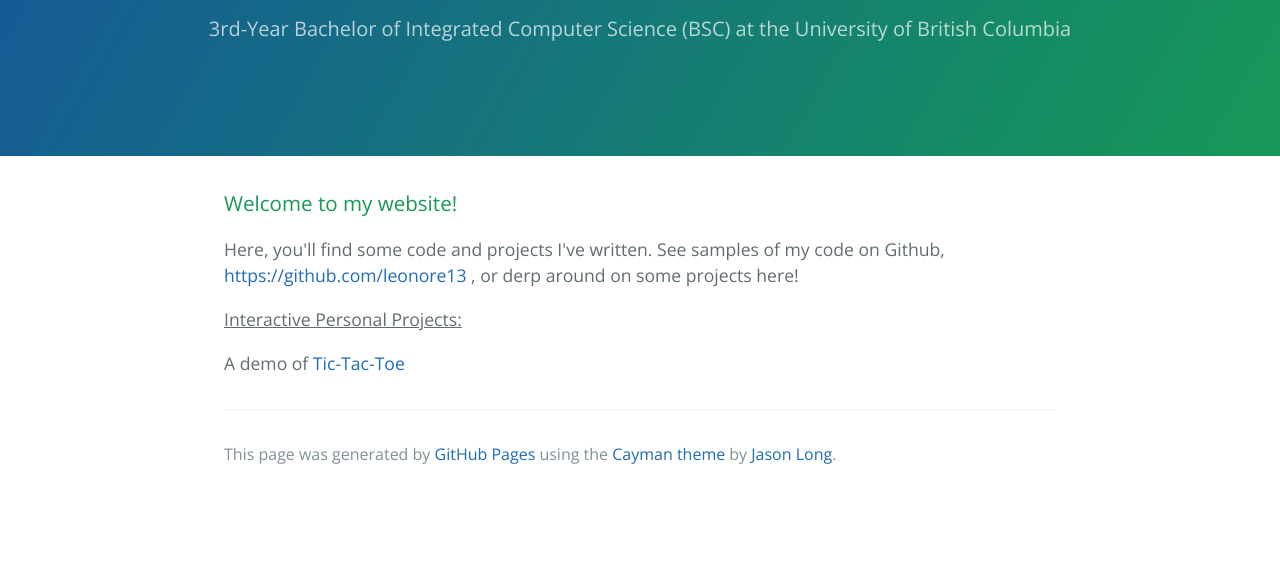
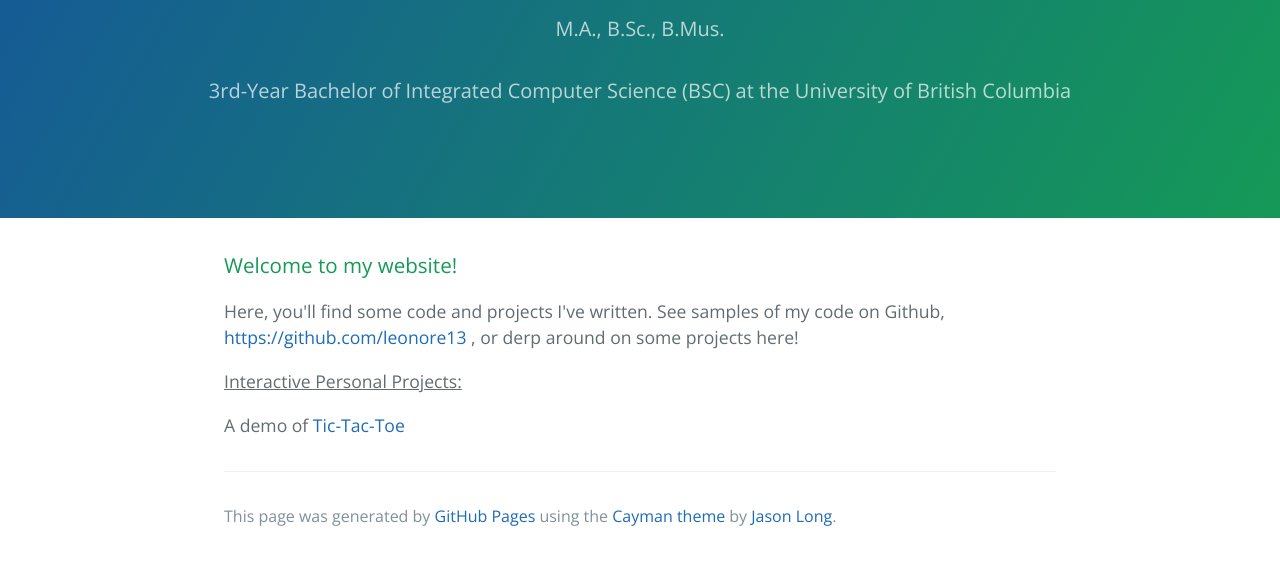
Before and after one commit to leonore13/leonore13.github.io, a plain HTML site: page index.html in a window 1280 px wide. Shown: the part 161-726 px from the top of the page. Drawn offline with nearby package versions, Linux system fonts and the light colour scheme.

Commit message:
Add files via upload

```diff
--- a/index.html
+++ b/index.html
@@ -12,8 +12,10 @@
 
   <body>
     <section class="page-header">
-      <h1 class="project-name">Sophia Nguyen</h1>
-      <h2 class="project-tagline">3rd-Year Bachelor of Integrated Computer Science (BSC) at the University of British Columbia</h2>
+      <h1 class="project-name">Sophia Nguyen</h1> <h2 class="project-tagline"> M.A., B.Sc., B.Mus.</h2>
+      <h2 class="project-tagline"> 3rd-Year Bachelor of Integrated Computer Science (BSC) at the University of British Columbia</h2>
+      <h2 class="project-tagline"></h2>
+
     </section>
 
     <section class="main-content">
```
